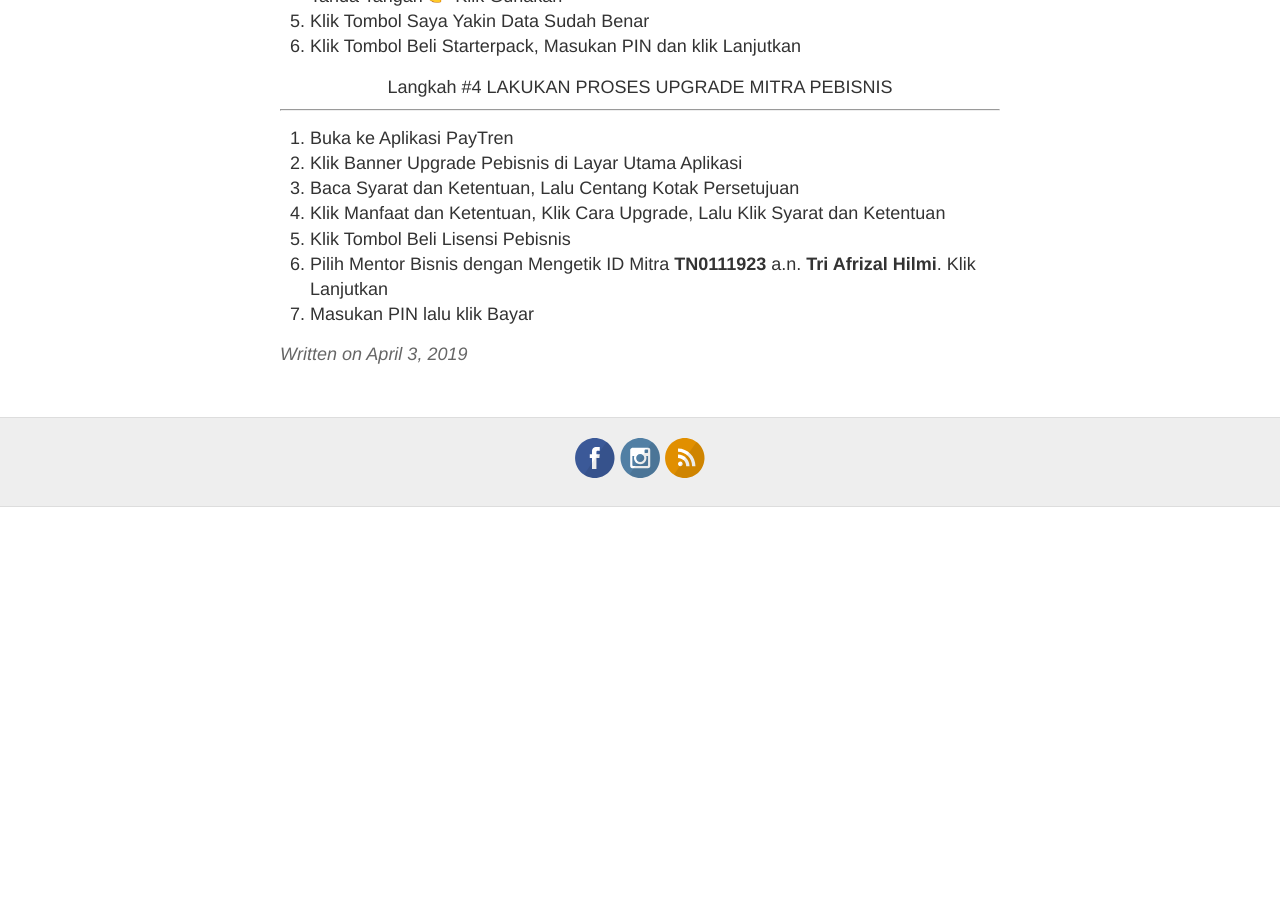
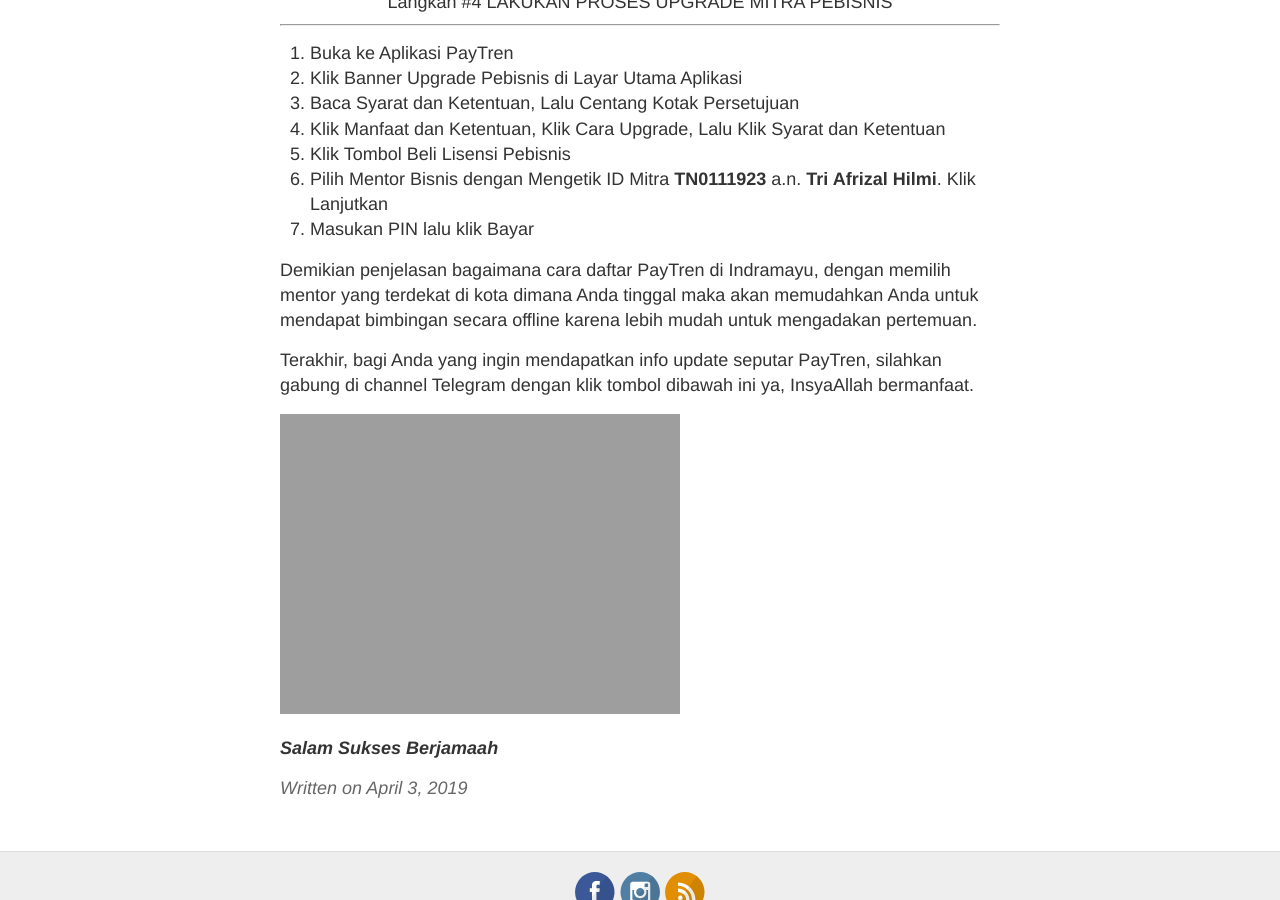
Before and after one commit to adminpaytren/PayTren-Indramayu, a Jekyll site: the page built from _posts/2019-4-3-Cara-Daftar-PayTren-Indramayu.md, in a window 1280 px wide and 900 px high, scrolled down 2162 px. Built offline with Jekyll 4.4.1, drawn with Linux system fonts in a browser that asks for light colours; comment, search, counter and statistics services are not loaded; before the commit the page ends 2669 px from its top, so only the background shows below that.

Commit message:
Update 2019-4-3-Cara-Daftar-PayTren-Indramayu.md

```diff
--- a/_posts/2019-4-3-Cara-Daftar-PayTren-Indramayu.md
+++ b/_posts/2019-4-3-Cara-Daftar-PayTren-Indramayu.md
@@ -5,7 +5,7 @@
 
 Selamat datang di blog support Mentor PayTren, bagi Anda yang ingin tau apa itu PayTren dan bagaimana cara daftar PayTren yang benar dengan mentor yang tepat, maka Anda perlu baca sampai tuntas informasi di halaman ini.
 
-![_config.yml]({{ site.baseurl }}/images/config.png)
+![paytren-emoney](https://adminpaytren.github.io/images/bank-paytren.jpg)
 
 **Mengapa harus memilih mentor yang tepat?**
 
@@ -58,3 +58,11 @@
 5. Klik Tombol Beli Lisensi Pebisnis
 6. Pilih Mentor Bisnis dengan Mengetik ID Mitra **TN0111923** a.n. **Tri Afrizal Hilmi**. Klik Lanjutkan
 7. Masukan PIN lalu klik Bayar
+
+Demikian penjelasan bagaimana cara daftar PayTren di Indramayu, dengan memilih mentor yang terdekat di kota dimana Anda tinggal maka akan memudahkan Anda untuk mendapat bimbingan secara offline karena lebih mudah untuk mengadakan pertemuan.
+
+Terakhir, bagi Anda yang ingin mendapatkan info update seputar PayTren, silahkan gabung di channel Telegram dengan klik tombol dibawah ini ya, InsyaAllah bermanfaat.
+
+[![Telegram-PayTren](https://adminpaytren.github.io/images/telegram.png)](https://t.me/markit_paytren517)
+
+***Salam Sukses Berjamaah***
```
